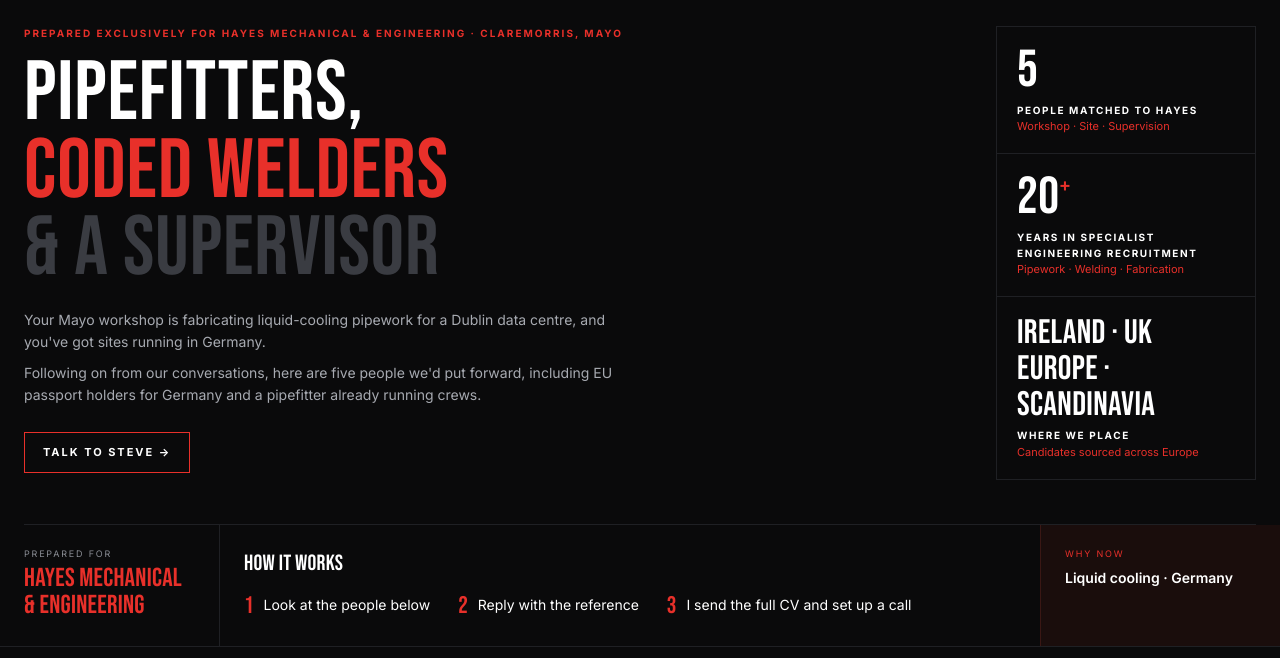
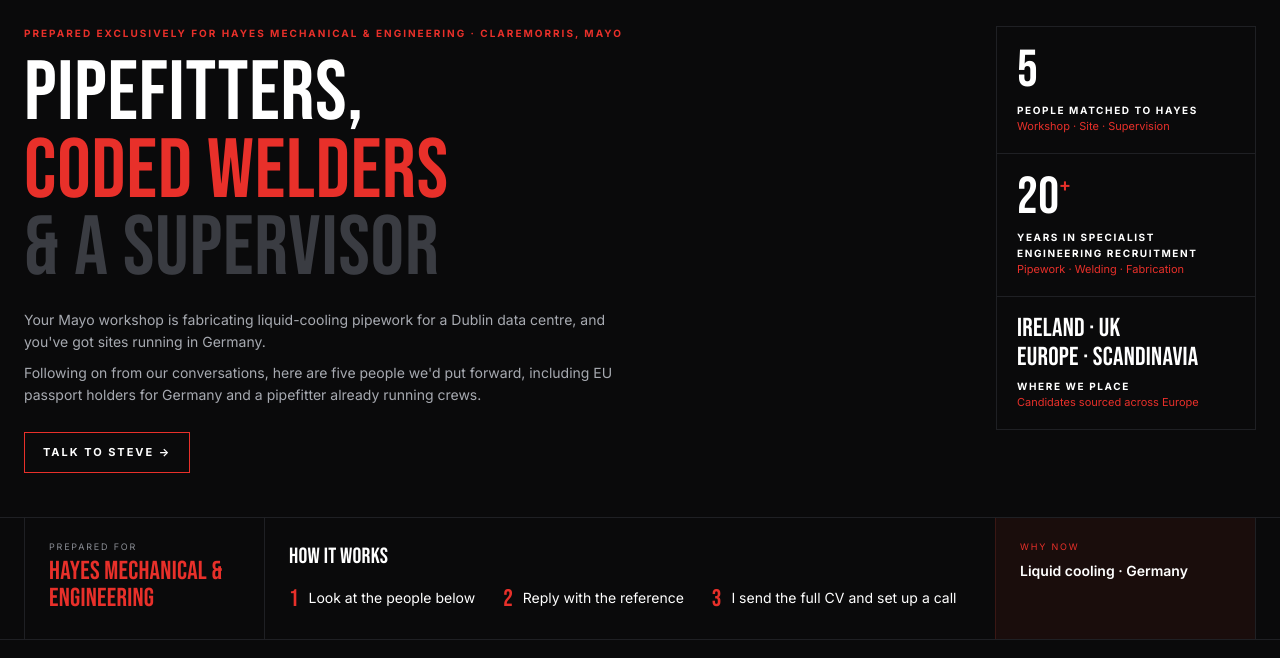
Before and after one commit to Brauner365/syntech, a plain HTML site: page hayes/index.html in a window 1280 px wide. Shown: the part 342-1000 px from the top of the page. Drawn offline with Linux system fonts and the light colour scheme.

Commit message:
Align band with page on wide screens; tidy where-we-place
Co-Authored-By: Claude Opus 5.5 <noreply@anthropic.com>
Claude-Session: https://claude.ai/code/session_0135m7C1UPATz2amnm2tUbYq

```diff
--- a/hayes/index.html
+++ b/hayes/index.html
@@ -8,7 +8,7 @@ a{color:inherit}.d{font-family:'Bebas Neue',Impact,'Arial Narrow',sans-serif;let
 .top div{max-width:1280px;margin:0 auto;padding:12px 24px;display:flex;justify-content:space-between}.top b{color:#fff}
 .logo{background:#0a0a0b}.logo img{display:block;width:100%;max-width:980px;margin:0 auto;-webkit-mask-image:radial-gradient(ellipse 58% 62% at 50% 50%,#000 58%,transparent 100%);mask-image:radial-gradient(ellipse 58% 62% at 50% 50%,#000 58%,transparent 100%)}
 .wrap{max-width:1280px;margin:0 auto;padding:0 24px}
-.hero{display:grid;grid-template-columns:1fr 260px;gap:40px;padding:48px 0 44px;border-bottom:1px solid #1f2024}
+.hero{display:grid;grid-template-columns:1fr 260px;gap:40px;padding:48px 0 44px}
 .kick{font-size:10px;letter-spacing:.2em;text-transform:uppercase;color:#E8302A;font-weight:700;margin-bottom:14px}
 .hero h1{font-size:clamp(46px,7vw,84px);line-height:.92;margin:0 0 22px;color:#fff}.hero h1 .r{color:#E8302A}.hero h1 .g{color:#3a3c42}
 .hero p{max-width:620px;color:#a7aab1;margin:0 0 10px}
@@ -17,7 +17,7 @@ a{color:inherit}.d{font-family:'Bebas Neue',Impact,'Arial Narrow',sans-serif;let
 .stats{border:1px solid #1f2024;align-self:start}.stat{padding:18px 20px;border-bottom:1px solid #1f2024}.stat:last-child{border:0}
 .stat .n{font-size:52px;line-height:1;color:#fff}.stat .n sup{color:#E8302A;font-size:26px}
 .stat .l{font-size:10px;letter-spacing:.16em;text-transform:uppercase;color:#fff;font-weight:700;margin-top:6px}.stat .s{font-size:11px;color:#E8302A}
-.band{display:grid;grid-template-columns:220px 1fr 240px;border-bottom:1px solid #1f2024}
+.bandw{border-top:1px solid #1f2024;border-bottom:1px solid #1f2024}.band{display:grid;grid-template-columns:240px 1fr 260px;max-width:1232px;margin:0 auto;border-left:1px solid #1f2024;border-right:1px solid #1f2024}
 .band>div{padding:22px 24px}.band .k{font-size:9px;letter-spacing:.2em;text-transform:uppercase;color:#8a8d94}
 .band .who{border-right:1px solid #1f2024}.band .who .d{font-size:26px;color:#E8302A;line-height:1.05;margin-top:4px}
 .steps{display:flex;gap:28px;flex-wrap:wrap;color:#fff;font-size:14px}.steps b{color:#E8302A;font-family:'Bebas Neue',Impact,sans-serif;font-size:24px;font-weight:400;margin-right:6px;vertical-align:-3px}
@@ -59,10 +59,10 @@ footer div{max-width:1280px;margin:0 auto;padding:16px 24px;display:flex;justify
 <a class="btn" href="mailto:stephen@syntechrecruitment.co.uk?subject=Hayes%20Mechanical%20%26%20Engineering%20x%20Syntech">Talk to Steve →</a></div>
 <div class="stats"><div class="stat"><div class="n d">5</div><div class="l">People matched to Hayes</div><div class="s">Workshop · Site · Supervision</div></div>
 <div class="stat"><div class="n d">20<sup>+</sup></div><div class="l">Years in specialist engineering recruitment</div><div class="s">Pipework · Welding · Fabrication</div></div>
-<div class="stat"><div class="n d" style="font-size:34px;line-height:1.05">Ireland · UK<br>Europe · Scandinavia</div><div class="l">Where we place</div><div class="s">Candidates sourced across Europe</div></div></div></section></div>
-<div class="band"><div class="who"><div class="k">Prepared for</div><div class="d">Hayes Mechanical &amp; Engineering</div></div>
+<div class="stat"><div class="n d" style="font-size:26px;line-height:1.1">Ireland · UK<br>Europe · Scandinavia</div><div class="l">Where we place</div><div class="s">Candidates sourced across Europe</div></div></div></section></div>
+<div class="bandw"><div class="band"><div class="who"><div class="k">Prepared for</div><div class="d">Hayes Mechanical &amp; Engineering</div></div>
 <div><h3 class="d">How it works</h3><div class="steps"><span><b>1</b> Look at the people below</span><span><b>2</b> Reply with the reference</span><span><b>3</b> I send the full CV and set up a call</span></div></div>
-<div class="opp"><div class="k">Why now</div><p>Liquid cooling · Germany</p></div></div>
+<div class="opp"><div class="k">Why now</div><p>Liquid cooling · Germany</p></div></div></div>
 <div class="wrap"><div class="sec"><h2 class="d">Available people: matched to Hayes's work</h2><span class="pill">Ireland · Germany</span></div>
 <div class="tabs"><button data-t="all" class="on">All</button><button data-t="w">Coded pipe welders</button><button data-t="f">Pipefitters & supervisors</button></div><div class="grid"><article class="card" data-c="f"><div class="ch"><div class="d">HME-01</div><div class="badges"><div class="yrs">7+ yrs exp</div></div></div>
 <div class="role"><b>Pipefitter / Mechanical Supervisor (high purity)</b> · Cork</div>
```
Also changed, not shown: profleet/index.html (+5 -5 lines), southwest/index.html (+5 -5 lines).
